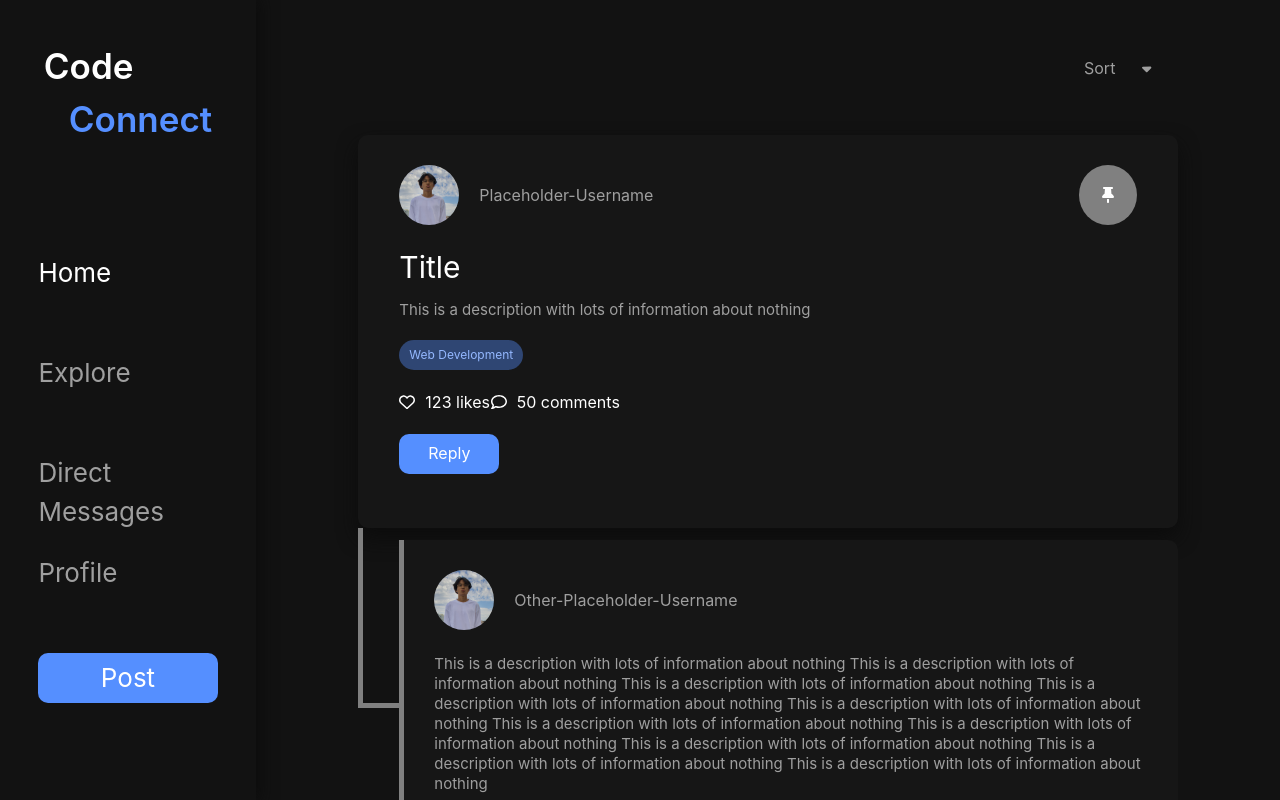
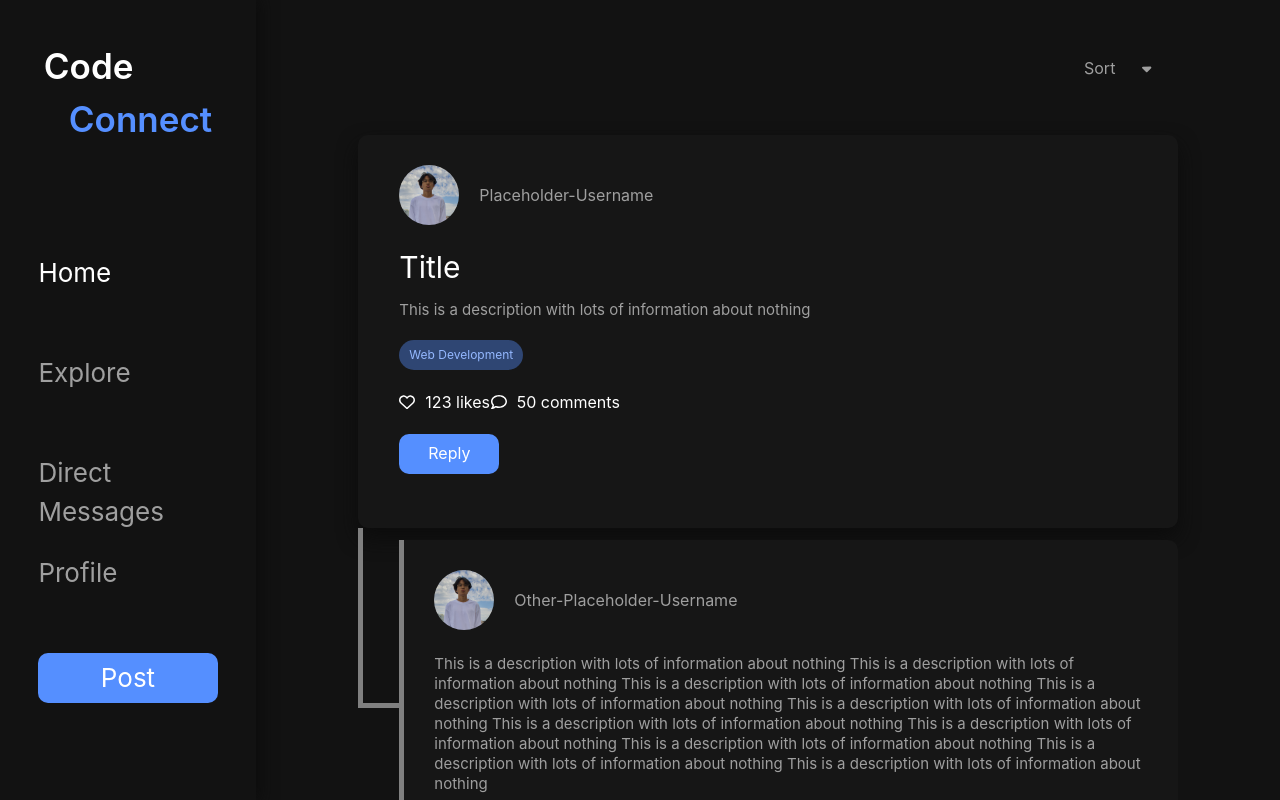
Before and after one commit to JvsonKee/CodeConnect, a React (Vite) app in the folder client/: page / in a window 1280 px wide. Shown: the top 800 px of the page. Built offline with nearby package versions, Linux system fonts and the light colour scheme.

Commit message:
removes pin button yay!

```diff
--- a/client/src/components/PostFullView.jsx
+++ b/client/src/components/PostFullView.jsx
@@ -1,7 +1,5 @@
 import { PostAnalytics, PostContainer, PostDescription, Analytic, PostMainContent, PostTitle, PostTopic, TopicOutline, PostUserInformation, PostWrapper, TopicsContainer, UserName, UserProfilePicture, AnalyticIcon } from "./styles/PostBrowsing.styled"
-import { PinButton, PinIcon, PostUserInformationFullView, UserProfilePictureFullView, UserNameFullView } from "./styles/PostFullView.styled"
 import { faHeart, faComment } from "@fortawesome/free-regular-svg-icons"
-import { faThumbtack } from "@fortawesome/free-solid-svg-icons";
 import GenerateReplyForm from "./ReplyForm";
 import propTypes from 'prop-types'
 
@@ -9,13 +7,10 @@ function PostFullView( {user} ) {
     return (
         <PostContainer>
             <PostWrapper>
-                <PostUserInformationFullView>
-                    <UserProfilePictureFullView src={user.profilePicture}></UserProfilePictureFullView>
-                    <UserNameFullView>{user.userName}</UserNameFullView>
-                    <PinButton>
-                        <PinIcon icon={faThumbtack}/>
-                    </PinButton>
-                </PostUserInformationFullView>
+                <PostUserInformation>
+                    <UserProfilePicture src={user.profilePicture}></UserProfilePicture>
+                    <UserName>{user.userName}</UserName>
+                </PostUserInformation>
                 <PostMainContent>
                     <PostTitle>{user.title}</PostTitle>
                     <PostDescription>{user.description}</PostDescription>
--- a/client/src/components/styles/PostFullView.styled.js
+++ b/client/src/components/styles/PostFullView.styled.js
@@ -1,38 +1 @@
 import styled from "styled-components"
-import { FontAwesomeIcon } from '@fortawesome/react-fontawesome'
-
-export const PinButton = styled.div`
-    width: 60px;
-    height: 60px;
-    float: right;
-    flex: 0;
-    display: flex;
-    align-items: center;
-    padding: 23px;
-    border-radius: 50%;
-    background-color: grey;
-    color: white;
-`
-
-export const PinIcon = styled(FontAwesomeIcon)`
-
-`
-
-export const PostUserInformationFullView = styled.div`
-    display: flex;
-    justify-content: space-between;
-    align-items: center;
-    gap: 20px;
-    color: var(--grey);
-`
-
-export const UserProfilePictureFullView = styled.img`
-    width: 60px;
-    height: 60px;
-    object-fit: cover;
-    border-radius: 50%;
-`
-
-export const UserNameFullView = styled.div`
-    flex: 1;
-`
--- a/client/src/components/styles/ReplyBrowsing.styled.js
+++ b/client/src/components/styles/ReplyBrowsing.styled.js
@@ -32,7 +32,6 @@ export const ReplyLevel = styled.div`
 `
 
 export const ReplyForm = styled.div`
-    margin-left: 5%;
     background-color: var(--light-black) !important;
     border-radius: 10px;
     gap: 20px;
@@ -53,7 +52,6 @@ export const CustomAccordionButton = styled.button`
 `;
 
 export const CustomAccordionContent = styled.div`
-      margin-left: 5%
 `;
 
 export const ReplyIcon = styled(FontAwesomeIcon)`
```
